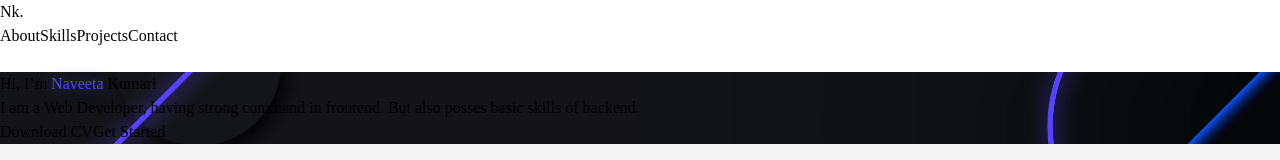
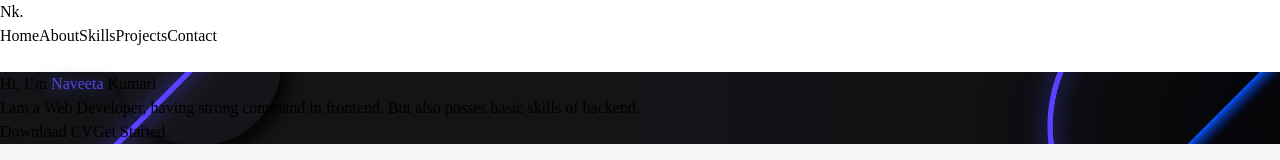
Before and after one commit to navitak217-design/React-Portfolio, a React (Vite) app: page / in a window 1280 px wide. Shown: the top 160 px of the page. Built offline with nearby package versions, Linux system fonts and the light colour scheme.

Commit message:
merge changes

```diff
--- a/src/App.jsx
+++ b/src/App.jsx
@@ -8,6 +8,7 @@ import { Bars3Icon, XMarkIcon } from '@heroicons/react/24/outline'
 
 
 const navigation = [
+   { name: 'Home', href: '.bg-white' },
   { name: 'About', href: '#about' },
   { name: 'Skills', href: '#skills' },
   { name: 'Projects', href: '#projects' },
--- a/src/footer.jsx
+++ b/src/footer.jsx
@@ -8,7 +8,7 @@ const Footer = () => {
 
         {/* About */}
         <div>
-          <h3 className="text-xl font-bold text-white mb-4">Navita Kumari</h3>
+          <h3 className="text-xl font-bold text-white mb-4">Naveeta Kumari</h3>
           <p>
             I am a Web Developer skilled in HTML, CSS, JavaScript, React and basic MERN stack. I love creating responsive, modern websites.
           </p>
```
